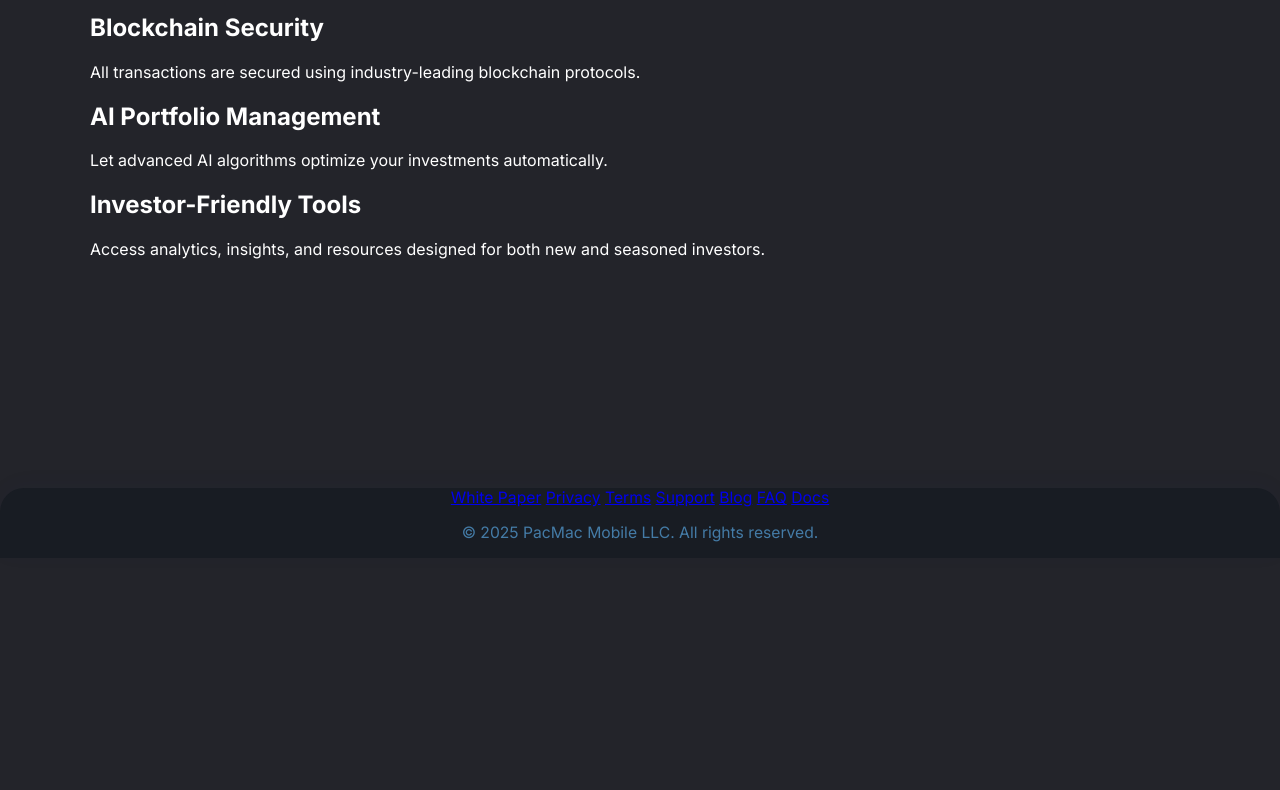
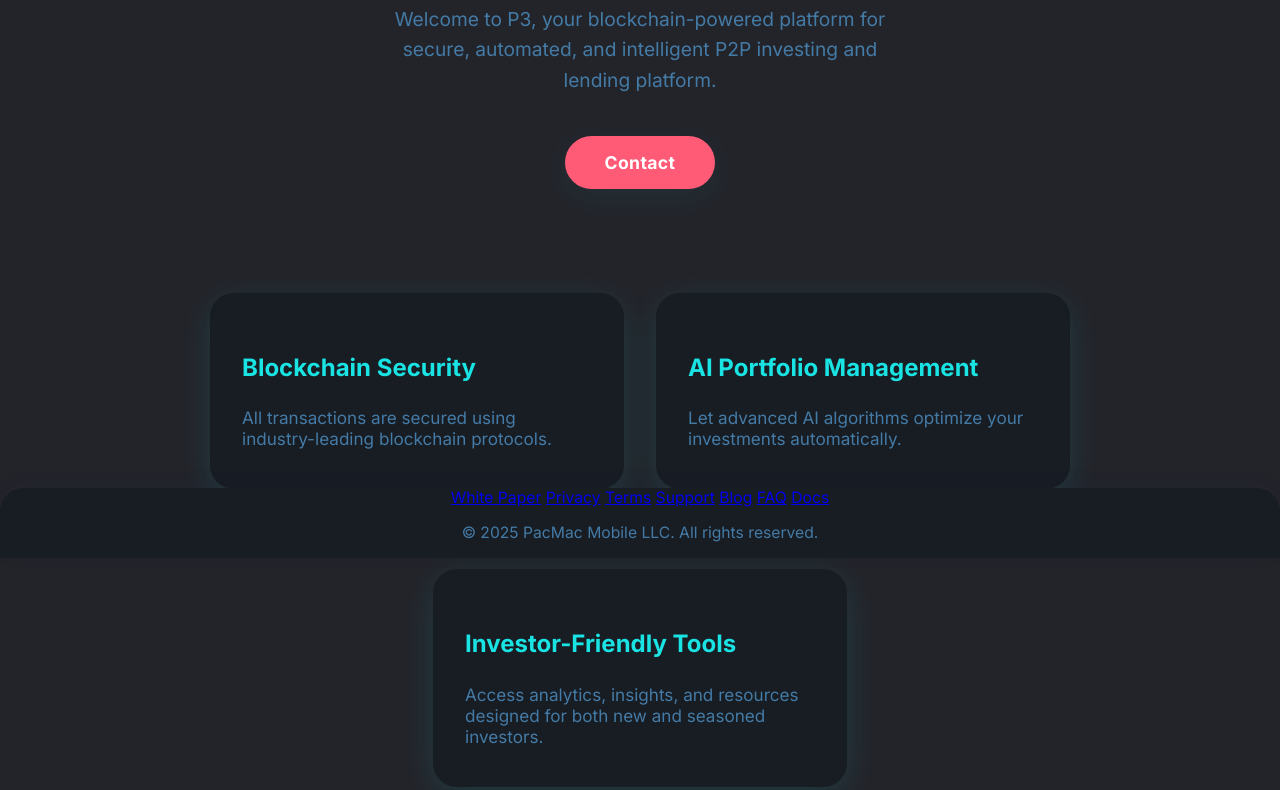
Before and after one commit to Mattjhagen/P3beta, a plain HTML site: page index.html in a window 1280 px wide. Shown: the part 242-1032 px from the top of the page. Before the commit the page ends 800 px from the top, so only its background shows below. Drawn offline with Linux system fonts and the light colour scheme.

Commit message:
Update style.css

```diff
--- a/style.css
+++ b/style.css
@@ -90,13 +90,97 @@ nav a.active, nav a:hover {
   background: rgba(25,227,227,0.10);
 }
 
-/* Main content padding adjustment for fixed header */
 .main-content {
   padding-top: calc(var(--header-height) + 40px);
   padding-bottom: calc(var(--footer-height) + 40px);
   max-width: 1100px;
   margin: 0 auto;
-  width: 100%; /* Changed from 100vw to prevent horizontal scroll issues */
+  width: 100vw;
+}
+.hero {
+  display: flex;
+  flex-direction: column;
+  align-items: center;
+  text-align: center;
+  margin-bottom: 3rem;
+  margin-top: 2rem;
+}
+.hero h1 {
+  font-size: 2.6rem;
+  font-weight: 700;
+  color: var(--accent-cyan);
+  margin-bottom: 1.2rem;
+  line-height: 1.2;
+}
+.hero p {
+  color: var(--text-muted);
+  font-size: 1.2rem;
+  max-width: 500px;
+  margin: 0 auto 2.5rem;
+  line-height: 1.6;
+}
+.cta-links {
+  display: flex;
+  gap: 1.2rem;
+  flex-wrap: wrap;
+  justify-content: center;
+  margin-bottom: 2rem;
+}
+.cta-btn {
+  background-color: #FF5B77;
+  color: #fff;
+  padding: 1rem 2.5rem;
+  border-radius: 2rem;
+  font-weight: bold;
+  text-decoration: none;
+  font-size: 1.1rem;
+  box-shadow: 0 8px 32px 0 rgba(25,227,227,0.07);
+  border: none;
+  cursor: pointer;
+  transition: all 0.3 ease;
+  display: inline-block;
+  letter-spacing: 0.02em;
+}
+.cta-btn:hover, .cta-btn:focus {
+  background: linear-gradient(90deg, #FF5B77, #E64C66 80%);
+  transform: translateY(-2px) scale(1.04);
+  box-shadow: 0 16px 48px 0 rgba(255, 91, 119, 0.18);
+  outline: none; /* remove default focus outline */
+}
+.features-grid {
+  display: flex;
+  gap: 2rem;
+  flex-wrap: wrap;
+  justify-content: center;
+  margin-bottom: 2rem;
+}
+.vibe-card {
+  background: var(--card-bg);
+  border-radius: 1.5rem;
+  box-shadow: 0 8px 32px 0 rgba(25, 227, 227, 0.12);
+  padding: 2.5rem 2rem;
+  margin: 1.5rem 0;
+  min-width: 270px;
+  max-width: 350px;
+  flex: 1 1 300px;
+  transition: transform 0.2s, box-shadow 0.2s;
+  display: flex;
+  flex-direction: column;
+  align-items: flex-start;
+}
+.vibe-card:hover {
+  transform: translateY(-8px) scale(1.03);
+  box-shadow: 0 16px 48px 0 rgba(25, 227, 227, 0.18);
+}
+.vibe-card h2 {
+  color: var(--accent-cyan);
+  font-size: 1.5rem;
+  margin-bottom: 1.1rem;
+}
+.vibe-card p {
+  color: var(--text-muted);
+  font-size: 1.07rem;
+  margin: 0.5rem 0 0 0;
 }
 
 /* Footer styles (minor border-radius correction for fixed footer) */
```
